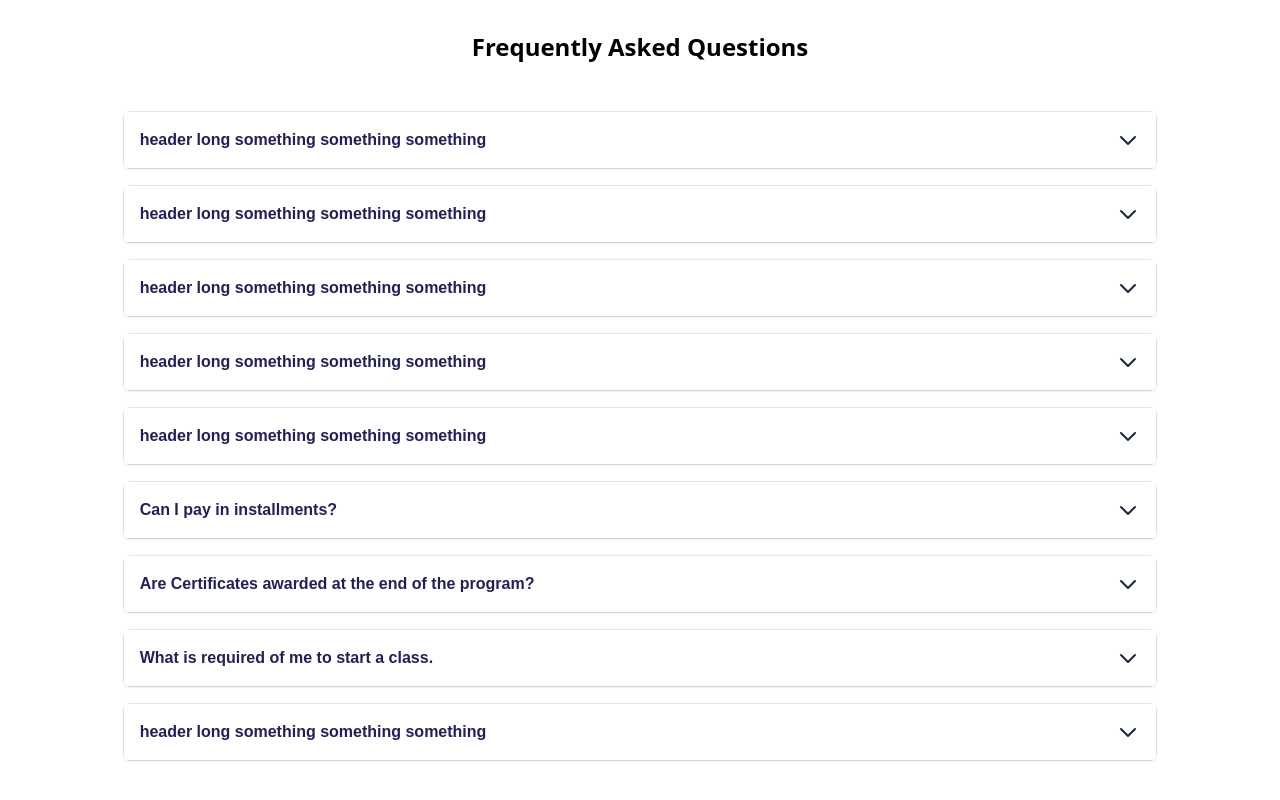
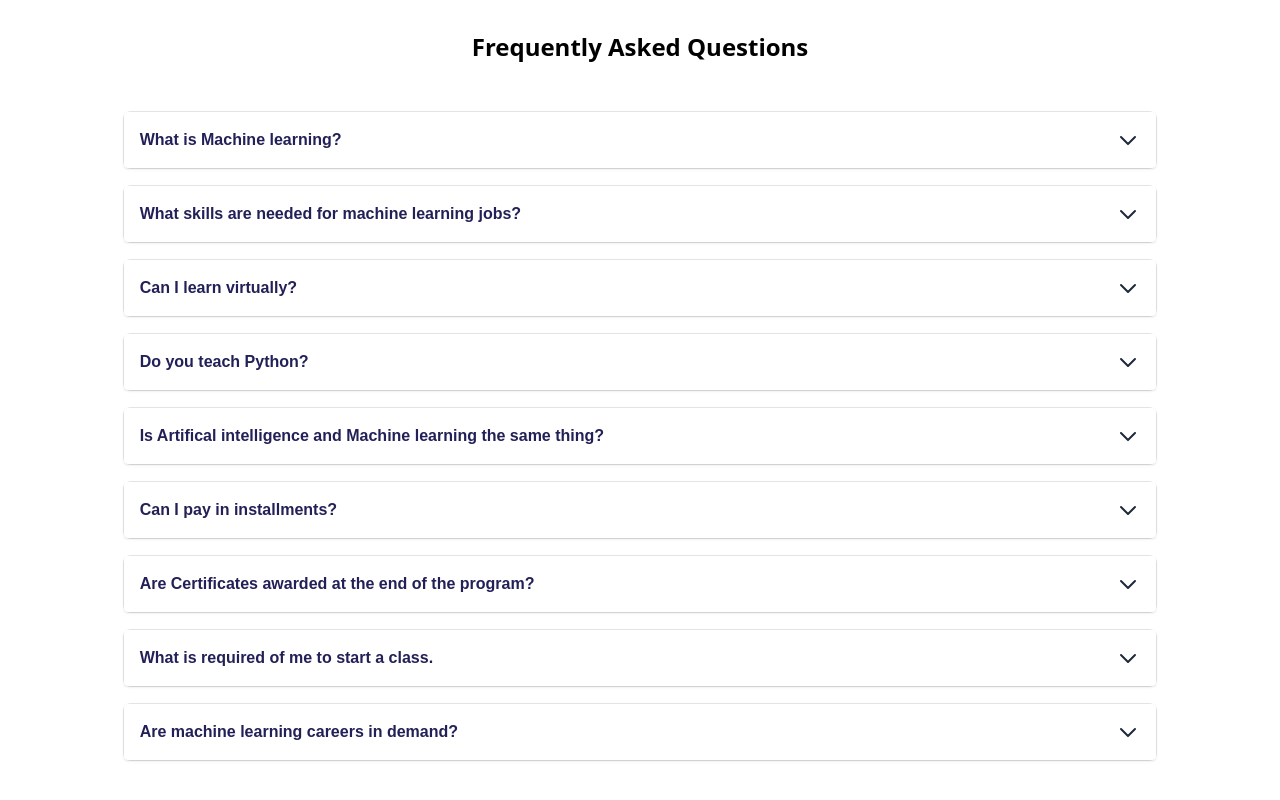
Before and after one commit to emeraldhycient/pluralcode, a React (Vite) app: page /schools/data/machine-learning in a window 1280 px wide. Shown: the part 4134-4934 px from the top of the page. Built offline with nearby package versions, Linux system fonts and the light colour scheme; no server answers.

Commit message:
[changes]

```diff
--- a/src/components/data_school/CourseCard.jsx
+++ b/src/components/data_school/CourseCard.jsx
@@ -11,7 +11,7 @@ function CourseCard({ course }) {
       <img
         src={course.image}
         alt="product"
-        className="w-[400px] h-32 md:h-[230px] rounded-lg"
+        className="w-[400px] h-[200px] md:h-[230px] rounded-lg"
         data-aos="fade-right"
         data-aos-duration="2000"
       />
--- a/src/components/data_school/HeroSection.jsx
+++ b/src/components/data_school/HeroSection.jsx
@@ -43,32 +43,6 @@ function HeroSection() {
           <img src={data} alt="product" className="w-[90%] h-full" />
         </div>
       </div>
-      <div className="flex justify-between items-center md:w-4/12 mx-auto z-20 -mt-8">
-        <div
-          className="h-32 md:h-fit w-32 bg-white border shadow shadow-xl rounded-lg w-56 mr-20 hidden md:block"
-          data-aos="fade-right"
-          data-aos-duration="2000"
-        >
-          <center>
-            <div className="py-1">
-              <img src={peoples} alt="" className="h-8 w-[60%]" />
-            </div>
-          </center>
-          <h6 className="text-xs text-center">200+ Learners</h6>
-        </div>
-        <div
-          className="h-20 md:h-fit w-[80%] md:w-[100%] bg-white border shadow shadow-xl rounded-lg md:w-60 mx-auto md:mx-0"
-          data-aos="fade-left"
-          data-aos-duration="2000"
-        >
-          <center>
-            <div className="py-1">
-              <img src={peoples} alt="" className="h-8 w-[60%]" />
-            </div>
-          </center>
-          <h6 className="text-xs text-center">1000+ Students Trained</h6>
-        </div>
-      </div>
     </section>
   );
 }
--- a/src/components/product_school/CourseCard.jsx
+++ b/src/components/product_school/CourseCard.jsx
@@ -11,7 +11,7 @@ function CourseCard({ course }) {
       <img
         src={course.image}
         alt="product"
-        className="w-[400px] h-32 md:h-[230px] rounded-lg"
+        className="w-[400px] h-[200px] md:h-[230px] rounded-lg"
         data-aos="fade-right"
         data-aos-duration="2000"
       />
--- a/src/components/product_school/HeroSection.jsx
+++ b/src/components/product_school/HeroSection.jsx
@@ -41,32 +41,6 @@ function HeroSection() {
           <img src={product} alt="product" className="w-[90%] h-full" />
         </div>
       </div>
-      <div className="flex justify-between items-center md:w-4/12 mx-auto z-20 -mt-8">
-        <div
-          className="h-32 md:h-fit w-32 bg-white border shadow shadow-xl rounded-lg w-56 mr-20 hidden md:block"
-          data-aos="fade-right"
-          data-aos-duration="2000"
-        >
-          <center>
-            <div className="py-1">
-              <img src={peoples} alt="" className="h-8 w-[60%]" />
-            </div>
-          </center>
-          <h6 className="text-xs text-center">200+ Learners</h6>
-        </div>
-        <div
-          className="h-20 md:h-fit w-[80%] md:w-[100%] bg-white border shadow shadow-xl rounded-lg md:w-60 mx-auto md:mx-0"
-          data-aos="fade-left"
-          data-aos-duration="2000"
-        >
-          <center>
-            <div className="py-1">
-              <img src={peoples} alt="" className="h-8 w-[60%]" />
-            </div>
-          </center>
-          <h6 className="text-xs text-center">1000+ Students Trained</h6>
-        </div>
-      </div>
     </section>
   );
 }
--- a/src/components/programming_school/CourseCard.jsx
+++ b/src/components/programming_school/CourseCard.jsx
@@ -11,7 +11,7 @@ function CourseCard({ course }) {
       <img
         src={course.image}
         alt="product"
-        className="w-[400px] h-32 md:h-[230px] rounded-lg"
+        className="w-[400px] h-[200px] md:h-[230px] rounded-lg"
         data-aos="fade-right"
         data-aos-duration="2000"
       />
--- a/src/components/programming_school/HeroSection.jsx
+++ b/src/components/programming_school/HeroSection.jsx
@@ -44,32 +44,6 @@ function HeroSection() {
           <img src={programming} alt="map" className="w-[90%] h-full" />
         </div>
       </div>
-      <div className="flex justify-between items-center md:w-4/12 mx-auto z-20 -mt-8">
-        <div
-          className="h-32 md:h-fit w-32 bg-white border shadow shadow-xl rounded-lg w-56 mr-20 hidden md:block"
-          data-aos="fade-left"
-          data-aos-duration="2000"
-        >
-          <center>
-            <div className="py-1">
-              <img src={peoples} alt="" className="h-8 w-[60%]" />
-            </div>
-          </center>
-          <h6 className="text-xs text-center">200+ Learners</h6>
-        </div>
-        <div
-          className="h-20 md:h-fit w-[80%] md:w-[100%] bg-white border shadow shadow-xl rounded-lg md:w-60 mx-auto md:mx-0"
-          data-aos="fade-right"
-          data-aos-duration="2000"
-        >
-          <center>
-            <div className="py-1">
-              <img src={peoples} alt="" className="h-8 w-[60%]" />
-            </div>
-          </center>
-          <h6 className="text-xs text-center">1000+ Students Trained</h6>
-        </div>
-      </div>
     </section>
   );
 }
--- a/src/components/programming_school/fullstack/YouWillLearn.jsx
+++ b/src/components/programming_school/fullstack/YouWillLearn.jsx
@@ -8,27 +8,27 @@ function YouWillLearn() {
     {
       week: "1",
       icon: week,
-      lessons: ["HTML5"],
+      lessons: ["HTML5", "forms", "Images", "Videos", "Iframes"],
     },
     {
       week: "2",
       icon: week2,
-      lessons: ["CSS3"],
+      lessons: ["CSS3", "flex Box", "Grid", "Responsive", "Animations"],
     },
     {
       week: "3",
       icon: week,
-      lessons: [" JavaScript"],
+      lessons: [" JavaScript", "Variables", "DOM", "fetch", "JSON"],
     },
     {
       week: "4",
       icon: week2,
-      lessons: ["JSON"],
+      lessons: ["JSON", "Ajax", "Promises", "Async/Await", "Events"],
     },
     {
       week: "5&6",
       icon: week,
-      lessons: ["Bootstrap", "Sass"],
+      lessons: ["Bootstrap", "Sass", "Introduction to React", "React Hooks"],
     },
     {
       week: "7,8&9...28",
--- a/src/pages/data_school/Machine_learning.jsx
+++ b/src/pages/data_school/Machine_learning.jsx
@@ -11,28 +11,33 @@ import YouWillLearn from "../../components/data_school/machine_learning/YouWillL
 function Machine_learning() {
   const [faqs, setfaqs] = useState([
     {
-      title: "header long something something something",
-      content: "content long something something something",
+      title: "What is Machine learning?",
+      content: `Machine learning is the ability of a system to learn a task without being explicitly programmed from given data. It focuses on the development of computer programs that can access data and use it to learn for themselves.`,
       isActive: false,
     },
     {
-      title: "header long something something something",
-      content: "content long something something something",
+      title: "What skills are needed for machine learning jobs?      ",
+      content: `PluralCode runs a beginner friendly model, although having a background knowledge in Data Analytics is a plus.
+      `,
       isActive: false,
     },
     {
-      title: "header long something something something",
-      content: "content long something something something",
+      title: "Can I learn virtually?      ",
+      content:
+        "There's only physical option for Machine learning, we currently do not offer a virtual class for machine learning      .",
       isActive: false,
     },
     {
-      title: "header long something something something",
-      content: "content long something something something",
+      title: "Do you teach Python?      ",
+      content:
+        "Yes, Python for Machine learning is part of the curriculum for taking Machine learning",
       isActive: false,
     },
     {
-      title: "header long something something something",
-      content: "content long something something something",
+      title:
+        "Is Artifical intelligence and Machine learning the same thing?      ",
+      content:
+        "Machine learning comprises artificial intelligence algorithms that create systems capable of making predictions or classifications based on data.",
       isActive: false,
     },
     {
@@ -54,8 +59,9 @@ function Machine_learning() {
       isActive: false,
     },
     {
-      title: "header long something something something",
-      content: "content long something something something",
+      title: "Are machine learning careers in demand?      ",
+      content:
+        "Machine learning careers are in demand, as employers from most sectors adopt the technology and processes",
       isActive: false,
     },
   ]);
```
